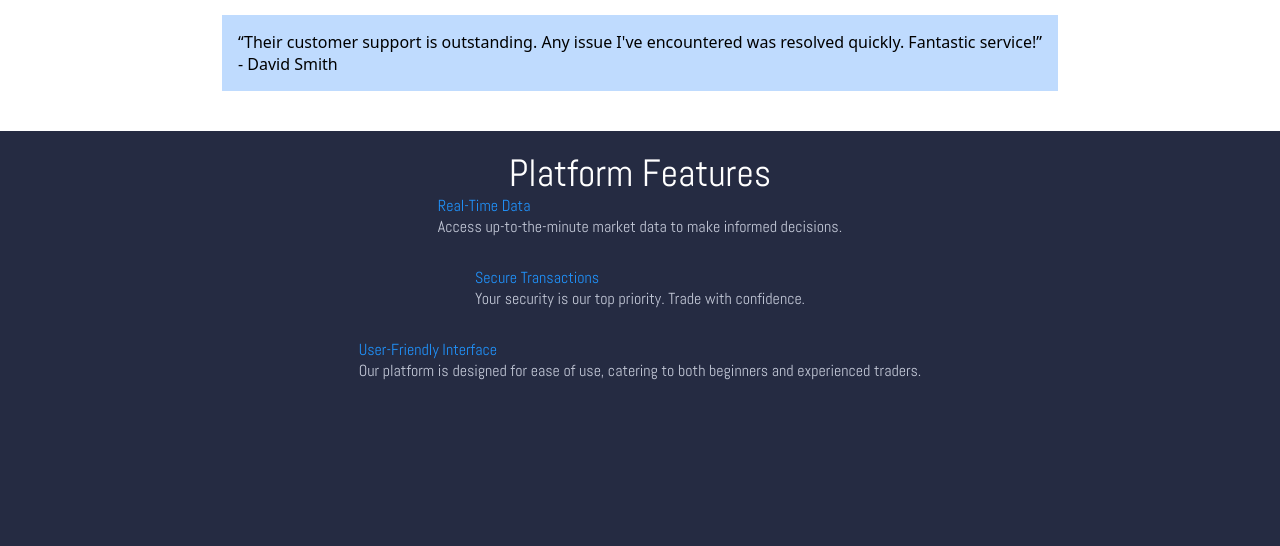
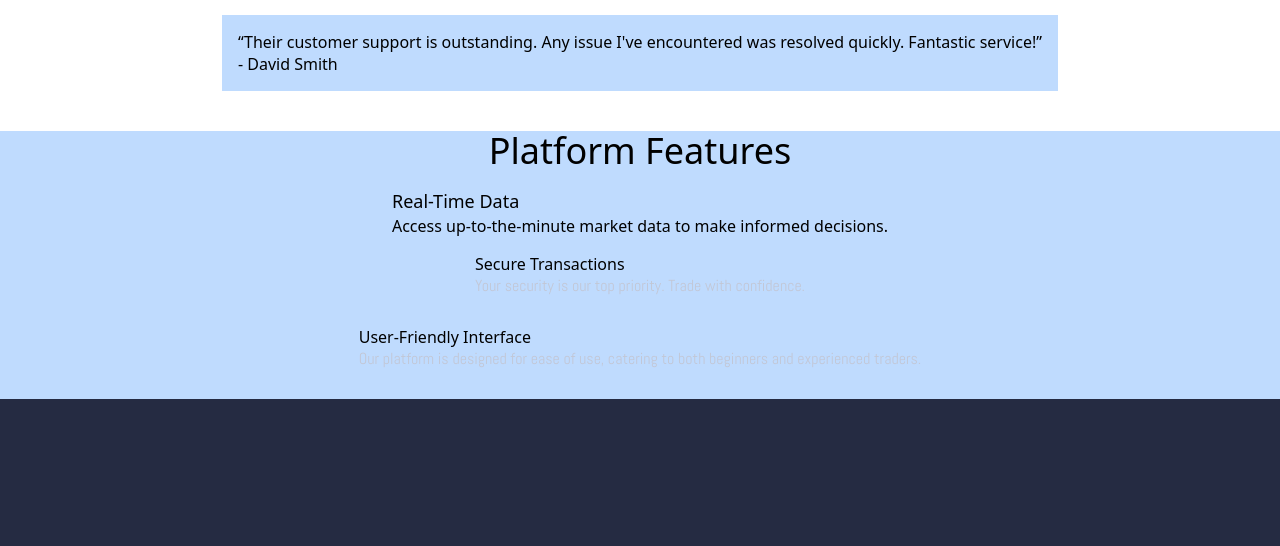
Before and after one commit to denyred/PW_lab2, a website built with Parcel: page index.html in a window 1280 px wide. Shown: the part 2840-3386 px from the top of the page. Built offline with nearby package versions, Linux system fonts and the light colour scheme; files whose address does not match are found by name; a web font is replaced by a local one.

Commit message:
second section first commit

```diff
--- a/index.html
+++ b/index.html
@@ -328,11 +328,11 @@
         </div>
       </section>
 
-      <section class="features-section">
-        <div class="container">
-          <h2 class="titleDark">Platform Features</h2>
-          <div class="feature-item">
-            <h3>Real-Time Data</h3>
+      <section class="w-full bg-blue-200">
+        <div class="flex justify-center items-center flex-col px-10 xs:px-0">
+          <h2 class="text-4xl ">Platform Features</h2>
+          <div class="flex items-start flex-col my-4">
+            <h3 class="text-lg mb-2`">Real-Time Data</h3>
             <p>Access up-to-the-minute market data to make informed decisions.</p>
           </div>
           <div class="feature-item">
```
